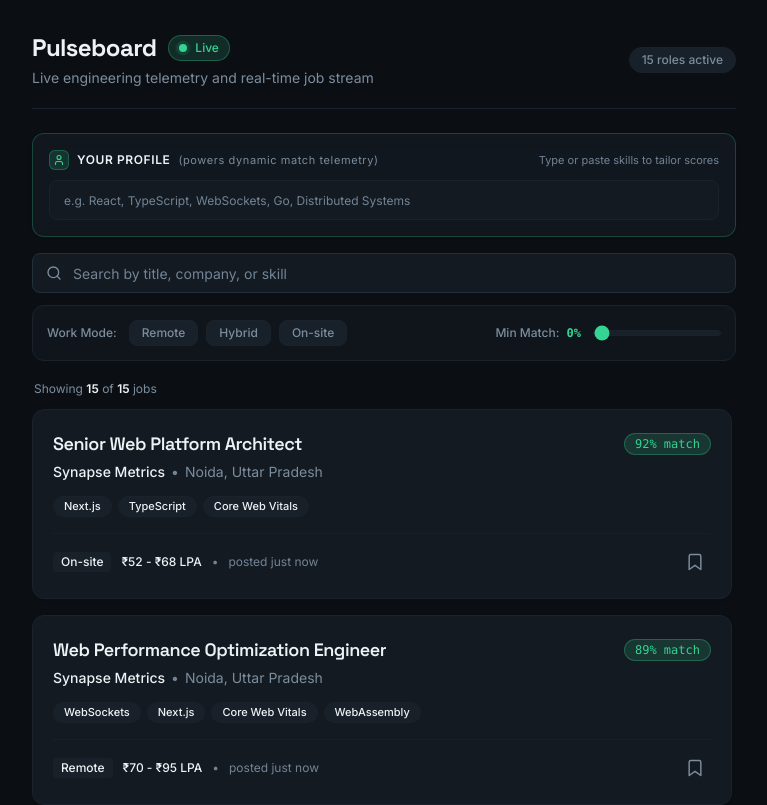
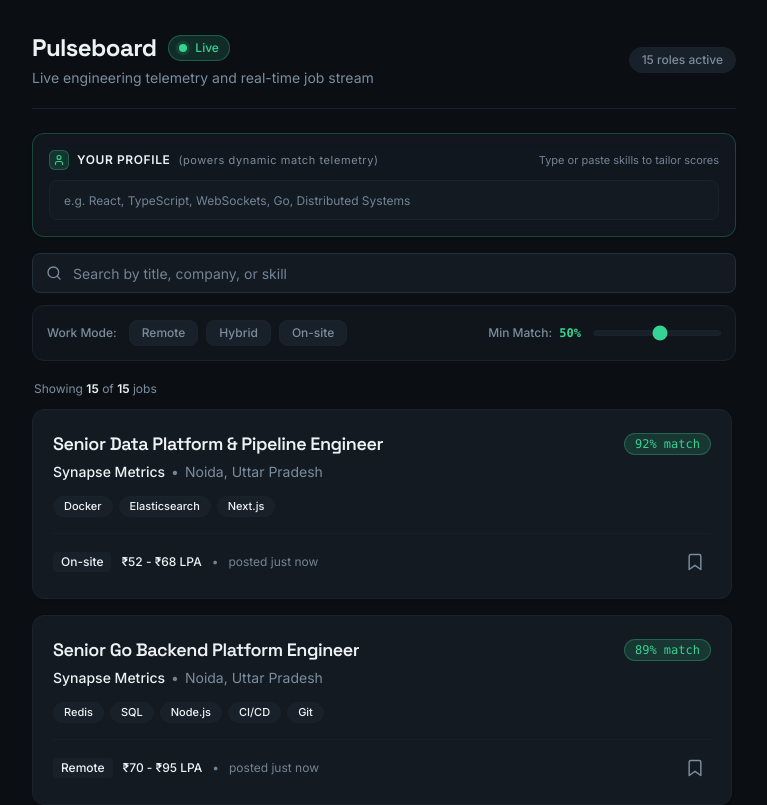
Before and after one commit to darshna21-bit/pulseboard, a React (Vite) app: page / in a window 1280 px wide. Shown: the top 805 px of the page, without its empty margins (256-1023 px from the left). Built offline with nearby package versions, Linux system fonts and the light colour scheme.

Commit message:
feat: expand mock job data with diverse tech stack and roles

```diff
--- a/src/App.tsx
+++ b/src/App.tsx
@@ -134,10 +134,11 @@ export default function App() {
   }, [profileSkills, jobs])
 
   // Search & Filter state
+  const DEFAULT_MIN_MATCH = 50
   const [searchInput, setSearchInput] = useState('')
   const debouncedSearch = useDebounce(searchInput, 300)
   const [activeModes, setActiveModes] = useState<Set<WorkMode>>(new Set())
-  const [minMatch, setMinMatch] = useState<number>(0)
+  const [minMatch, setMinMatch] = useState<number>(DEFAULT_MIN_MATCH)
 
   const handleToggleMode = (mode: WorkMode) => {
     setActiveModes((prev) => {
@@ -154,7 +155,7 @@ export default function App() {
   const handleResetFilters = () => {
     setSearchInput('')
     setActiveModes(new Set())
-    setMinMatch(0)
+    setMinMatch(DEFAULT_MIN_MATCH)
   }
 
   // Recompute match score dynamically when user profile skills are defined
@@ -191,7 +192,9 @@ export default function App() {
     })
   }, [scoredJobs, debouncedSearch, activeModes, minMatch])
 
-  const hasActiveFilters = Boolean(debouncedSearch || activeModes.size > 0 || minMatch > 0)
+  const hasActiveFilters = Boolean(
+    debouncedSearch || activeModes.size > 0 || minMatch !== DEFAULT_MIN_MATCH,
+  )
   const isFilteredEmpty = !isInitialLoading && jobs.length > 0 && filteredJobs.length === 0
 
   return (
--- a/src/mocks/jobData.ts
+++ b/src/mocks/jobData.ts
@@ -1,6 +1,7 @@
 import type { Job, WorkMode } from '../types/job'
 
 export const JOB_TITLES: string[] = [
+  // Frontend
   'Senior Frontend Engineer',
   'Staff UI Platform Architect',
   'Lead Design Systems Engineer',
@@ -9,8 +10,29 @@ export const JOB_TITLES: string[] = [
   'Web Performance Optimization Engineer',
   'Frontend Core Infrastructure Engineer',
   'UI/UX Systems Technologist',
+  'Senior Web Platform Architect',
+
+  // Full Stack
   'Full Stack React & Node Engineer',
-  'Senior Web Platform Architect',
+  'Senior Full Stack Engineer (Python & React)',
+  'Full Stack AI Applications Engineer',
+
+  // Backend
+  'Senior Go Backend Platform Engineer',
+  'Staff Backend Distributed Systems Engineer',
+  'Lead Java Microservices Architect',
+  'Senior Node.js / TypeScript Backend Developer',
+  'Backend Database & Storage Engineer',
+  'Senior C# / .NET Cloud Services Engineer',
+
+  // DevOps & Cloud Infrastructure
+  'Senior DevOps & Cloud Infrastructure Engineer',
+  'Site Reliability & Kubernetes Platform Specialist',
+  'Cloud Platform Engineer (AWS & Terraform)',
+
+  // Data & Machine Learning
+  'Senior Data Platform & Pipeline Engineer',
+  'Machine Learning Systems Engineer',
 ]
 
 export const COMPANIES: string[] = [
@@ -48,19 +70,120 @@ export const SALARY_BANDS: string[] = [
 ]
 
 export const SKILL_TAGS: string[] = [
+  // Frontend
   'React',
   'TypeScript',
   'Next.js',
+  'Tailwind CSS',
+  'GraphQL',
   'WebSockets',
   'Design Systems',
+  'Micro-frontends',
   'Core Web Vitals',
-  'Tailwind CSS',
   'State Machines',
-  'GraphQL',
-  'Micro-frontends',
+  'WebAssembly',
   'Performance Optimization',
-  'WebAssembly',
+
+  // Backend & Languages
+  'Node.js',
+  'Python',
+  'Go',
+  'Java',
+  'C#',
+  '.NET',
+  'REST APIs',
+  'gRPC',
+
+  // Databases & Caching
+  'PostgreSQL',
+  'MongoDB',
+  'Redis',
+  'SQL',
+
+  // DevOps, Cloud & Tooling
+  'Docker',
+  'Kubernetes',
+  'AWS',
+  'CI/CD',
+  'Git',
+  'Terraform',
+  'Kafka',
+
+  // Data & Machine Learning
+  'Machine Learning',
+  'PyTorch',
+  'Data Pipelines',
+  'Elasticsearch',
 ]
+
+export const TAG_POOL = SKILL_TAGS
+
+const DOMAIN_TAGS: Record<string, string[]> = {
+  frontend: [
+    'React',
+    'TypeScript',
+    'Next.js',
+    'Tailwind CSS',
+    'GraphQL',
+    'WebSockets',
+    'Design Systems',
+    'Micro-frontends',
+    'Core Web Vitals',
+    'State Machines',
+    'Performance Optimization',
+  ],
+  fullstack: [
+    'React',
+    'TypeScript',
+    'Next.js',
+    'Node.js',
+    'Python',
+    'PostgreSQL',
+    'MongoDB',
+    'REST APIs',
+    'GraphQL',
+    'Docker',
+    'AWS',
+    'Git',
+  ],
+  backend: [
+    'Go',
+    'Python',
+    'Java',
+    'Node.js',
+    'C#',
+    '.NET',
+    'PostgreSQL',
+    'Redis',
+    'SQL',
+    'REST APIs',
+    'gRPC',
+    'Kafka',
+    'Docker',
+  ],
+  devops: [
+    'Kubernetes',
+    'Docker',
+    'AWS',
+    'CI/CD',
+    'Terraform',
+    'Git',
+    'Go',
+    'Python',
+    'Redis',
+  ],
+  data_ai: [
+    'Python',
+    'Machine Learning',
+    'PyTorch',
+    'Data Pipelines',
+    'SQL',
+    'PostgreSQL',
+    'Kafka',
+    'Elasticsearch',
+    'Docker',
+  ],
+}
 
 // Monotonically increasing rank counter for job freshness
 let currentFreshnessRank = 0
@@ -73,12 +196,63 @@ function getRandomItem<T>(arr: readonly T[]): T {
 }
 
 /**
- * Returns a randomized subset of tags (3 to 5 tags).
+ * Returns a randomized subset of tags (3 to 5 tags) from a pool.
  */
-function getRandomTags(pool: readonly string[]): string[] {
+export function getRandomTags(pool: readonly string[] = SKILL_TAGS): string[] {
   const shuffled = [...pool].sort(() => 0.5 - Math.random())
   const count = Math.floor(Math.random() * 3) + 3 // 3, 4, or 5 tags
   return shuffled.slice(0, count)
+}
+
+/**
+ * Generates contextually paired tags for a job title with cross-domain variety.
+ */
+function getTagsForJob(title: string): string[] {
+  let primaryPool: string[]
+  const lower = title.toLowerCase()
+
+  if (
+    lower.includes('devops') ||
+    lower.includes('reliability') ||
+    lower.includes('kubernetes') ||
+    lower.includes('cloud platform')
+  ) {
+    primaryPool = DOMAIN_TAGS.devops
+  } else if (
+    lower.includes('data') ||
+    lower.includes('machine learning') ||
+    lower.includes('ai')
+  ) {
+    primaryPool = DOMAIN_TAGS.data_ai
+  } else if (
+    lower.includes('backend') ||
+    lower.includes('go') ||
+    lower.includes('java') ||
+    lower.includes('.net') ||
+    lower.includes('database')
+  ) {
+    primaryPool = DOMAIN_TAGS.backend
+  } else if (lower.includes('full stack')) {
+    primaryPool = DOMAIN_TAGS.fullstack
+  } else {
+    primaryPool = DOMAIN_TAGS.frontend
+  }
+
+  // Shuffle primary pool and pick 2-3 tags
+  const shuffledPrimary = [...primaryPool].sort(() => 0.5 - Math.random())
+  const primaryCount = Math.floor(Math.random() * 2) + 2 // 2 or 3 tags
+  const selectedPrimary = shuffledPrimary.slice(0, primaryCount)
+
+  // Shuffle global pool and pick 1-2 tags to provide cross-domain variety
+  const shuffledGlobal = [...SKILL_TAGS].sort(() => 0.5 - Math.random())
+  const globalCount = Math.floor(Math.random() * 2) + 1 // 1 or 2 tags
+  const selectedGlobal = shuffledGlobal.slice(0, globalCount)
+
+  // Combine and deduplicate
+  const combined = Array.from(new Set([...selectedPrimary, ...selectedGlobal]))
+  // Ensure between 3 and 5 tags
+  const targetCount = Math.min(5, Math.max(3, combined.length))
+  return combined.slice(0, targetCount)
 }
 
 /**
@@ -92,7 +266,7 @@ export function generateJob(): Job {
   const location = getRandomItem(LOCATIONS)
   const workMode = getRandomItem(WORK_MODES)
   const salaryRange = getRandomItem(SALARY_BANDS)
-  const tags = getRandomTags(SKILL_TAGS)
+  const tags = getTagsForJob(title)
   // Randomized match score between 55 and 99 (simulating semantic similarity output)
   const matchScore = Math.floor(Math.random() * 45) + 55
 
```
